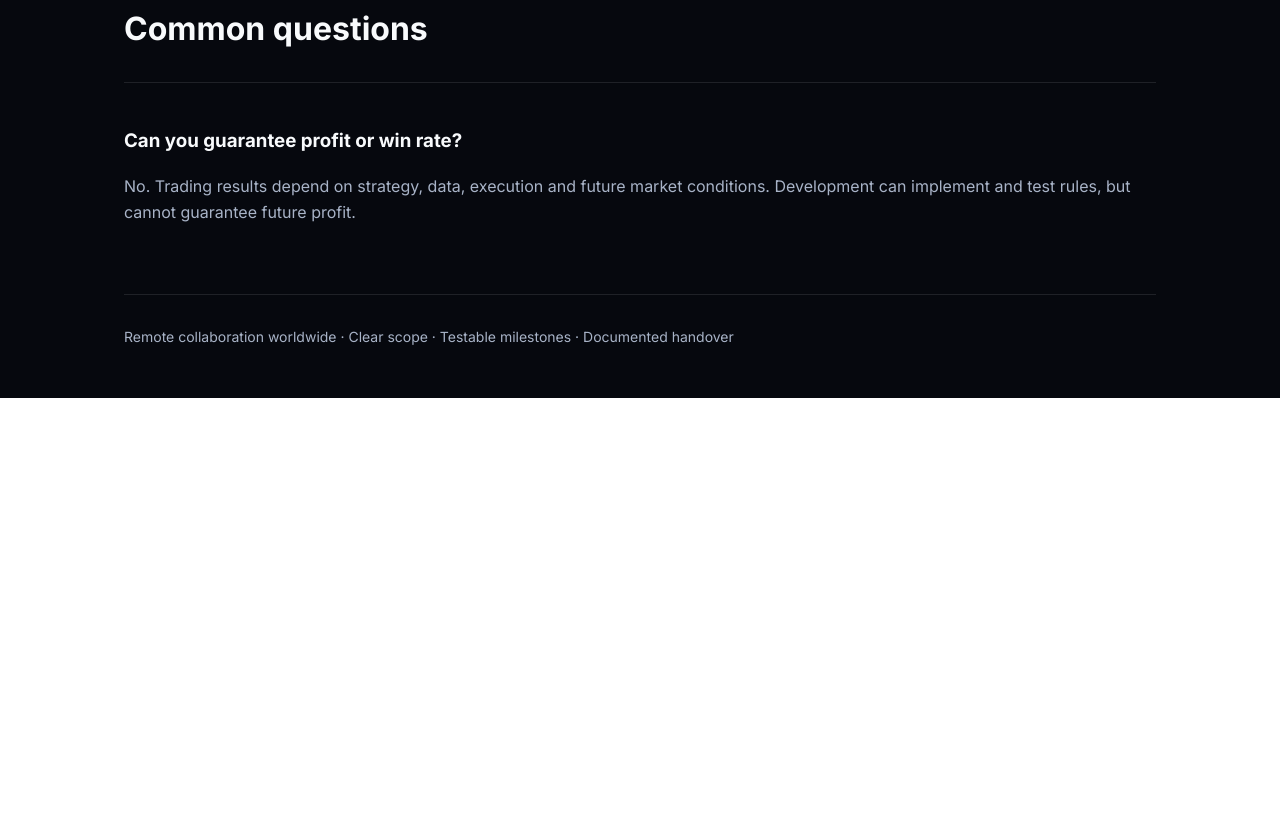
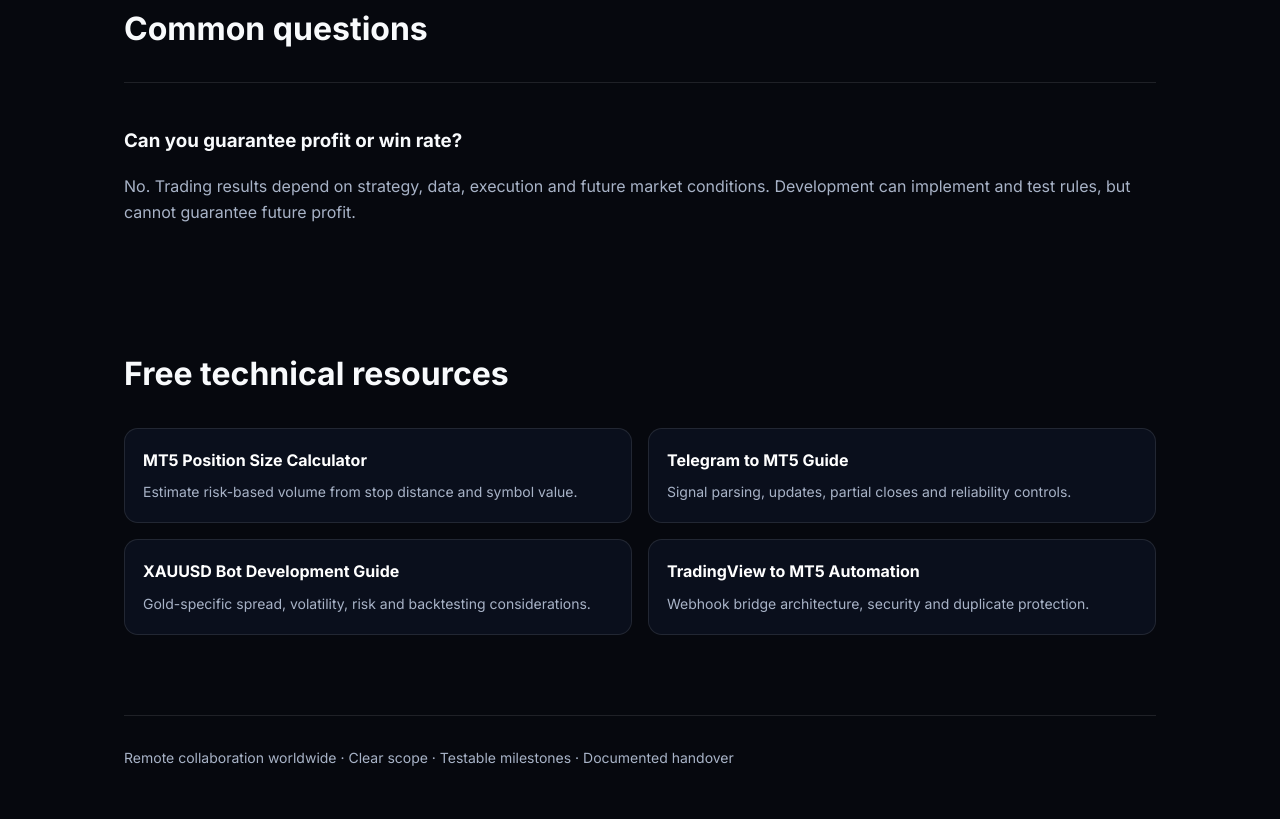
Before and after one commit to NadirAliOfficial/nextgentechdev-portal, a website: page trading-bot-development.html in a window 1280 px wide. Shown: the part 1411-2230 px from the top of the page. Before the commit the page ends 1809 px from the top, so only its background shows below. Drawn offline with Linux system fonts and the light colour scheme.

Commit message:
Add internal links to new resource cluster on trading-bot-development.html

```diff
--- a/trading-bot-development.html
+++ b/trading-bot-development.html
@@ -26,6 +26,7 @@
 <section class="hero"><div class="eyebrow">Custom engineering service</div><h1>Custom Trading Bot and MT5 Automation Development</h1><p class="lead">We implement your defined trading logic as software, including entries, exits, risk controls, alerts and broker integrations. Performance is tested, not promised.</p><a class="cta" href="/#contact">Discuss your project</a></section>
 <section class="grid"><article class="card"><h2>MT4 and MT5 systems</h2><p>Translate strategy rules into Expert Advisors and utilities.</p><ul><li>Entry and exit logic</li><li>Stop-loss and take-profit management</li><li>Position sizing</li><li>Session and spread filters</li></ul></article><article class="card"><h2>TradingView automation</h2><p>Build Pine Script indicators and strategies with webhook integration.</p><ul><li>Pine Script logic</li><li>Alerts and webhooks</li><li>Signal formatting</li><li>Broker bridge workflows</li></ul></article><article class="card"><h2>Broker and API integrations</h2><p>Connect approved broker/exchange APIs to custom execution logic.</p><ul><li>REST and WebSocket APIs</li><li>Order-state handling</li><li>Risk gates</li><li>Logging and reconciliation</li></ul></article><article class="card"><h2>Validation tooling</h2><p>Support reproducible testing and diagnostics without making profit guarantees.</p><ul><li>Backtest support</li><li>Walk-forward workflows</li><li>Execution-cost assumptions</li><li>Trade and error logs</li></ul></article></section>
 <section class="section"><h2>Common questions</h2><div class="faq"><h3>Can you guarantee profit or win rate?</h3><p class="muted">No. Trading results depend on strategy, data, execution and future market conditions. Development can implement and test rules, but cannot guarantee future profit.</p></div></section>
+<section class="section"><h2>Free technical resources</h2><div class="resource-links"><a class="resource-link" href="/mt5-position-size-calculator"><strong>MT5 Position Size Calculator</strong><span>Estimate risk-based volume from stop distance and symbol value.</span></a><a class="resource-link" href="/mt5-telegram-copy-trading-bot"><strong>Telegram to MT5 Guide</strong><span>Signal parsing, updates, partial closes and reliability controls.</span></a><a class="resource-link" href="/xauusd-trading-bot-development"><strong>XAUUSD Bot Development Guide</strong><span>Gold-specific spread, volatility, risk and backtesting considerations.</span></a><a class="resource-link" href="/pine-script-to-mt5-automation"><strong>TradingView to MT5 Automation</strong><span>Webhook bridge architecture, security and duplicate protection.</span></a></div></section>
 </main>
 <footer>Remote collaboration worldwide · Clear scope · Testable milestones · Documented handover</footer>
 </div>
```
